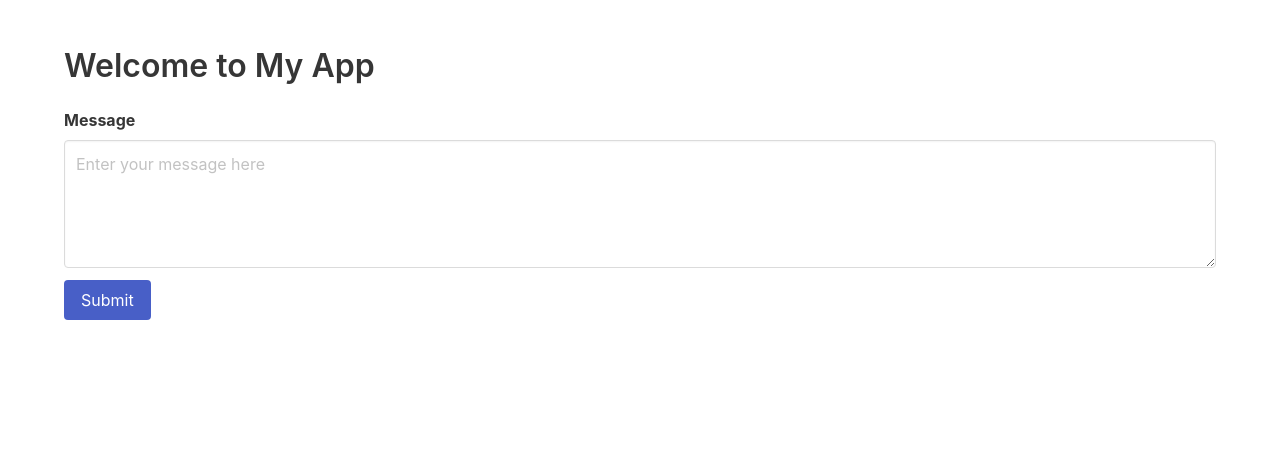
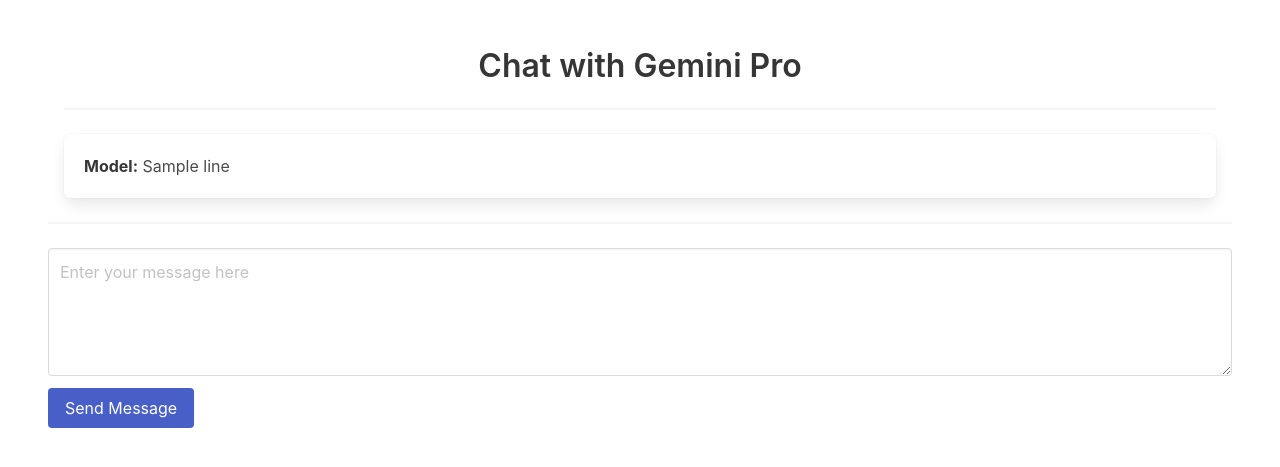
Before and after one commit to elijah-chou/GeminiPro-chatbot, a Flask app: template templates/index.html in a window 1280 px wide. Shown: the top 467 px of the page. Run offline with Flask 3, Linux system fonts and the light colour scheme; the template is opened without the code that fills it: most values are stand-ins (such as "Sample title", 1, 10 or a date in 2020).

Commit message:
change chatbot to use new Gemini Pro api

```diff
--- a/app.py
+++ b/app.py
@@ -1,9 +1,11 @@
 from flask import Flask, request, render_template
-import requests
-import google.generativeai as palm
+import google.generativeai as genai
 import config
 
-palm.configure(api_key=config.api_key)
+api_key = config.api_key
+genai.configure(api_key=api_key)
+model = genai.GenerativeModel('gemini-pro')
+chat = model.start_chat(history=[])
 
 app = Flask(__name__)
 
@@ -11,27 +13,25 @@ app = Flask(__name__)
 def home():
     if request.method == 'POST':
         message = request.form.get('message')
-        response = send_to_palm_api(message)
-        return render_template('response.html', response=response)
+        chat.send_message(message)
+        formatted_history = parse_chat_history(chat.history)
+        return render_template('index.html', chat_history=formatted_history)
     return render_template('index.html')
 
-def send_to_palm_api(message):
-    models = [m for m in palm.list_models() if 'generateText' in m.supported_generation_methods]
-    model = models[0].name
-    prompt = f"""
-    You are a friendly chatbot who gives helpful, respectful, and friendly responses to any question.
+def parse_chat_history(chat_history):
+    parsed_history = []
+    for chat in chat_history:
+        chat = str(chat)
+        role = chat[chat.index('role')+7:chat.rfind('\"')]
+        text = chat[chat.index('text')+7:chat.rfind('}')-2]
+        text = parse_text_to_html(text)
+        parsed_history.append({'role': role, 'text': text})
+    return parsed_history
 
-    A user is asking you the following question: {message}. What would you respond to them?
-    """
-
-    completion = palm.generate_text(
-        model=model,
-        prompt=prompt,
-        temperature=0,
-        # The maximum length of the response
-        max_output_tokens=800,
-    )
-    return completion.result
+def parse_text_to_html(text):
+    text = text.replace('\\n', '\n')
+    text = text.replace("\\'", "\'")
+    return text
 
 if __name__ == '__main__':
     app.run(debug=True, port=8080)
--- a/templates/index.html
+++ b/templates/index.html
@@ -1,27 +1,63 @@
 <!DOCTYPE html>
 <html>
 <head>
-    <title>My App</title>
+    <title>ChatGeminiPro</title>
     <link rel="stylesheet" href="https://cdnjs.cloudflare.com/ajax/libs/bulma/0.9.3/css/bulma.min.css">
+    <style>
+        h1 {
+            text-align: center;
+        }
+        .user-message {
+            text-align: left;
+        }
+        .model-message {
+            text-align: left;
+        }
+    </style>
 </head>
 <body>
     <section class="section">
         <div class="container">
-            <h1 class="title">Welcome to My App</h1>
+            <h1 class="title">Chat with Gemini Pro</h1>
+            <hr>
+            {% for chat in chat_history %}
+                <div class="box {{ 'user-message' if chat.role == 'user' else 'model-message' }}">
+                    {% if chat.role == "user" %}
+                        <p><strong>User:</strong>
+                        {% for line in chat.text.splitlines() %}
+                            {{ line }}<br>
+                        {% endfor %}
+                    </p>
+                    {% else %}
+                        <p><strong>Model:</strong>
+                            {% for line in chat.text.splitlines() %}
+                                {{ line }}<br>
+                            {% endfor %}
+                        </p>
+                    {% endif %}
+                </div>
+            {% endfor %}
+        </div>
+        <hr>
         <form method="POST">
             <div class="field">
-                    <label class="label">Message</label>
                 <div class="control">
                     <textarea class="textarea" name="message" placeholder="Enter your message here"></textarea>
                 </div>
             </div>
             <div class="field">
                 <div class="control">
-                        <button class="button is-link" type="submit">Submit</button>
+                    <button class="button is-link" type="submit">Send Message</button>
                 </div>
             </div>
         </form>
-        </div>
     </section>
 </body>
+<div id="bottom"></div>
+<script>
+    function bottom() {
+        document.getElementById( 'bottom' ).scrollIntoView();
+    };
+    bottom();
+</script>
 </html>
```
Lines whose indentation alone changed are shown as unchanged.
